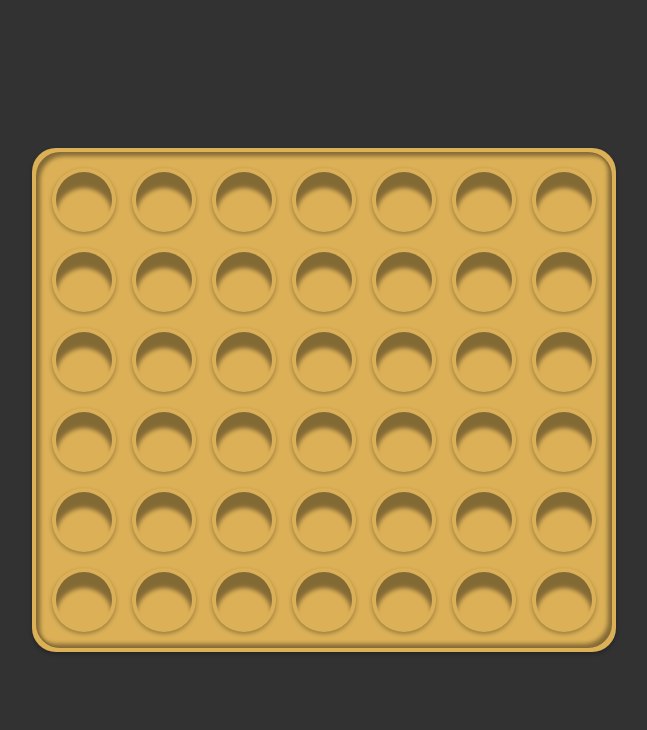
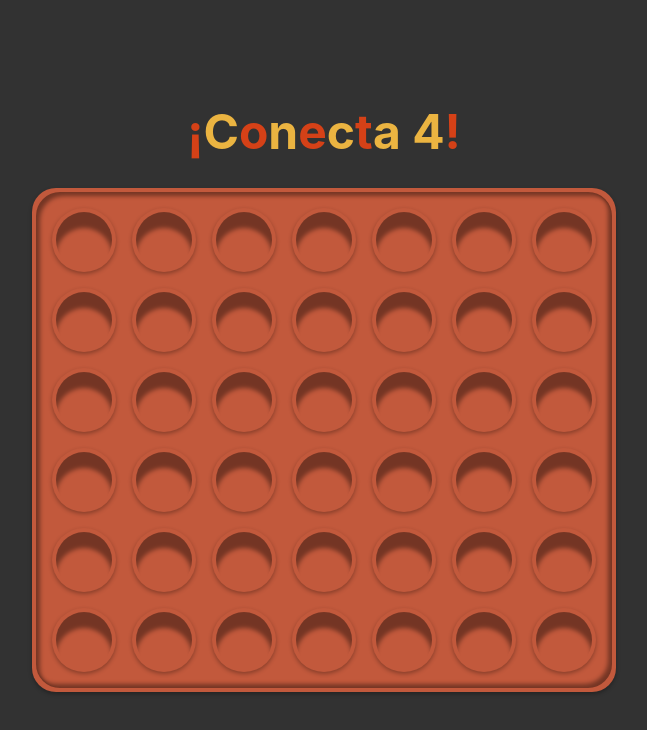
Before and after one commit to LeonidasGarcia/connect-4, a React (Vite) app: page / in a window 1280 px wide. Shown: the top 730 px of the page, without its empty margins (316-963 px from the left). Built offline with nearby package versions, Linux system fonts and the light colour scheme.

Commit message:
feat: update player initialization and add GameTitle component with styled title

```diff
--- a/src/App.tsx
+++ b/src/App.tsx
@@ -1,15 +1,17 @@
 import { useState } from 'react';
-import { PLAYER_1, PLAYER_2 } from './constants/colors';
+import { PLAYER_1 } from './constants/colors';
 import { Board } from './components/Board';
+import { GameTitle } from './components/GameTitle';
 
 export default function App() {
-  const [currentPlayer] = useState(PLAYER_2);
+  const [currentPlayer] = useState(PLAYER_1);
 
   return (
     <div
       className="min-h-screen flex flex-col items-center justify-center p-4"
       style={{ backgroundColor: '#323232' }}
     >
+      <GameTitle />
       <Board currentPlayer={currentPlayer} />
     </div>
   );
--- /dev/null
+++ b/src/components/GameTitle.tsx
@@ -0,0 +1,22 @@
+import { COLORS } from '../constants/colors';
+
+/* Titulo del juego con colores intercalados entre los jugadores. */
+const TITLE = '¡Conecta 4!';
+
+/* Componente que renderiza el titulo con colores alternados. */
+export function GameTitle() {
+  const letters = TITLE.split('');
+
+  return (
+    <h1 className="text-3xl sm:text-5xl font-bold mb-8">
+      {letters.map((letter, index) => (
+        <span
+          key={index}
+          style={{ color: COLORS[(index % 2) + 1] }}
+        >
+          {letter}
+        </span>
+      ))}
+    </h1>
+  );
+}
```
